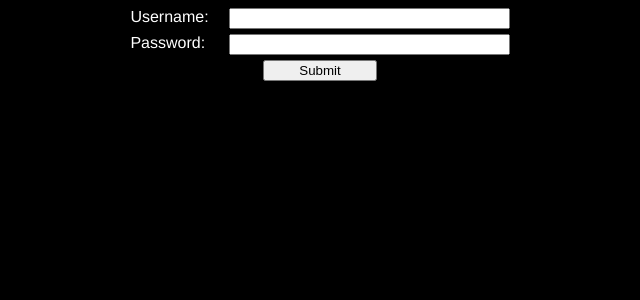
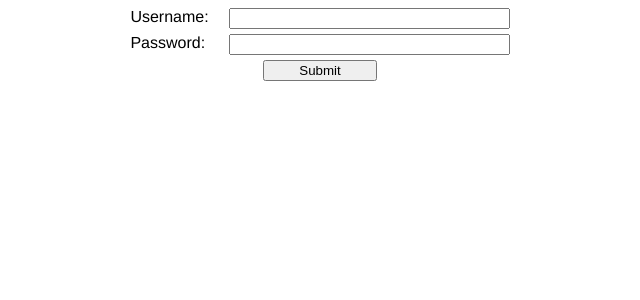
Before and after one commit to Dante12129/PhonaNotifications, a Vue app in the folder phona-notif-frontend/: page / in a window 1280 px wide. Shown: the top 300 px of the page, without its empty margins (320-960 px from the left). Built offline with nearby package versions, Linux system fonts and the light colour scheme.

Commit message:
Change To Light Mode

```diff
--- a/phona-notif-frontend/src/App.vue
+++ b/phona-notif-frontend/src/App.vue
@@ -19,8 +19,8 @@ export default {
 
 <style>
 html {
-  background: black;
-  color: white;
+  background: white;
+  color: black;
 }
 
 #app {
```
